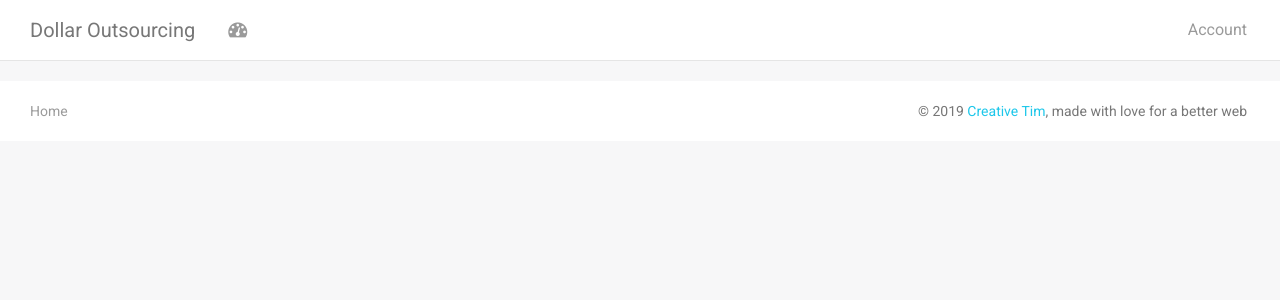
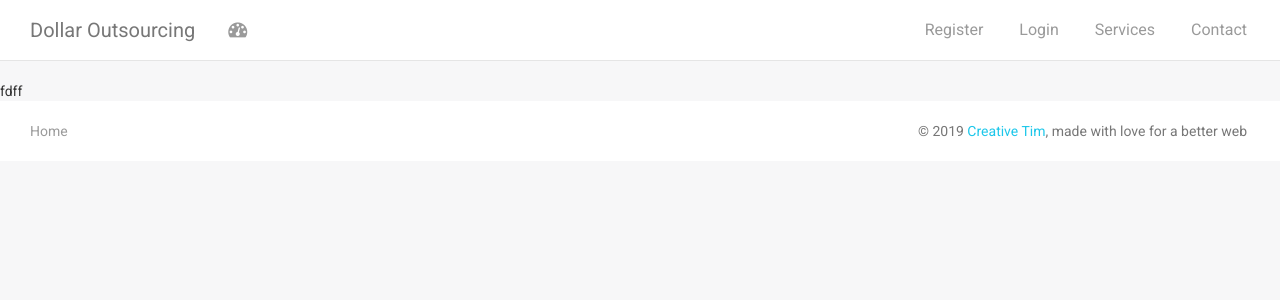
Before and after one commit to gigo101/dolar, a PHP site: page / in a window 1280 px wide. Shown: the top 300 px of the page. Run offline with PHP 8.4, Linux system fonts and the light colour scheme; some libraries are stand-ins or nearby versions.

Commit message:
Update index.php

```diff
--- a/index.php
+++ b/index.php
@@ -51,9 +51,24 @@
                     </ul>
 
                     <ul class="nav navbar-nav navbar-right">
+                           <li>
+                           <a href="">
+                               Register
+                            </a>
+                        </li>
+                          <li>
+                           <a href="">
+                               Login
+                            </a>
+                        </li>
+                         <li>
+                           <a href="">
+                               Services
+                            </a>
+                        </li>
                         <li>
                            <a href="">
-                               Account
+                               Contact
                             </a>
                         </li>
                     </ul>
@@ -65,7 +80,7 @@
         <div class="content">
             <div class="container-fluid">
                 <div class="row">
-
+                    fdff
                 </div>
             </div>
         </div>
```
